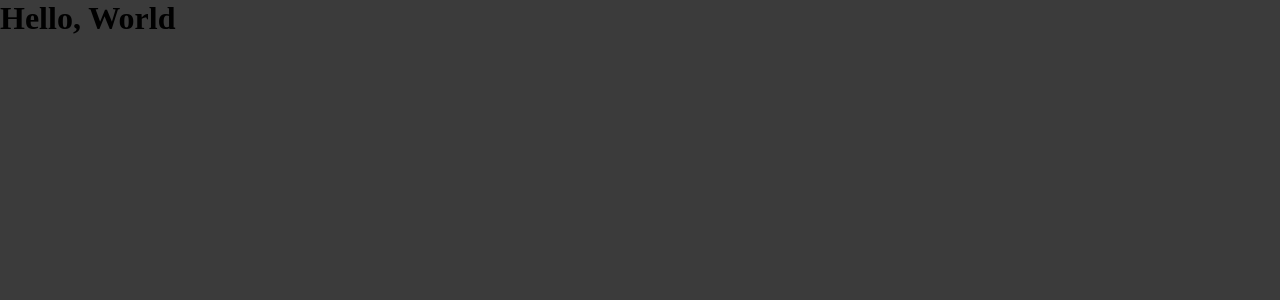
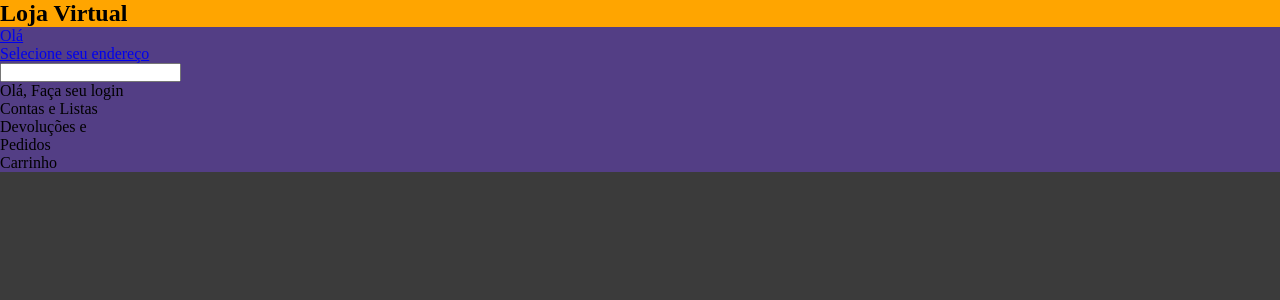
Before and after one commit to RamonBosi/Projetos-React, a React (Create React App) app in the folder projetos/: page / in a window 1280 px wide. Shown: the top 300 px of the page. Built offline with nearby package versions, Linux system fonts and the light colour scheme.

Commit message:
Creating Menu

```diff
--- a/projetos/src/App.js
+++ b/projetos/src/App.js
@@ -1,8 +1,9 @@
+import MenuPrincipal from "./components/Menu";
 
 export default function App() {
   return (
-    <div>
-        <h1>Hello, World</h1>
-    </div>
+    <>
+        <MenuPrincipal/>
+    </>
   );
 }
--- /dev/null
+++ b/projetos/src/components/Menu/index.js
@@ -0,0 +1,24 @@
+import { Menu, Logo } from './styles'
+
+export default function MenuPrincipal(){
+    return(
+        <Menu>
+            <Logo>
+                <h2>Loja Virtual</h2>
+            </Logo>
+            <div>
+                <a href = '#'>Olá<br/>Selecione seu endereço</a>
+            </div>
+            <div>
+                <input type = 'text'/>
+            </div>
+            <div>
+                <ul>
+                    <li><p>Olá, Faça seu login<br/>Contas e Listas</p></li>
+                    <li><p>Devoluções e <br/>Pedidos</p></li>
+                    <li><p>Carrinho</p></li>
+                </ul>
+            </div>
+        </Menu>
+    )
+}
--- /dev/null
+++ b/projetos/src/components/Menu/styles.js
@@ -0,0 +1,11 @@
+import styled from 'styled-components'
+
+export const Menu = styled.header`
+    background-color: #533E85;
+`
+
+export const Logo = styled.div`
+    > h2{
+        background-color: orange;
+    }
+`
```
